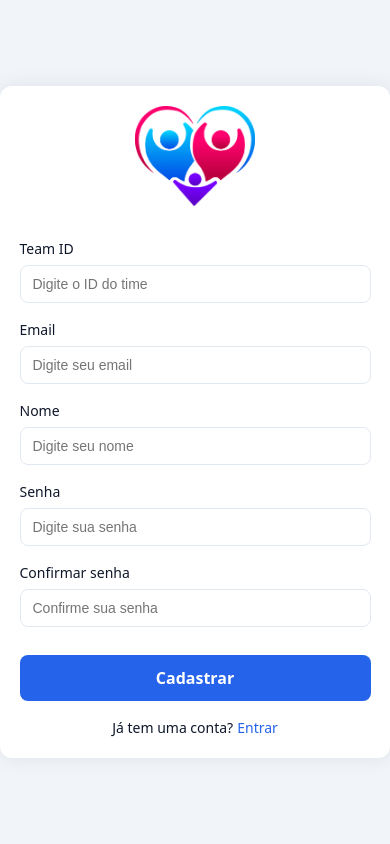
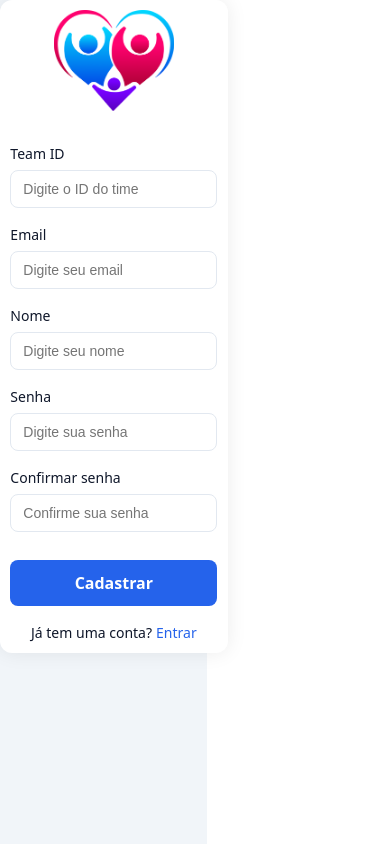
Before and after one commit to NextlLine/e-jairo-frontend, a React (Vite) app: page /signup in a window 390 px wide. Built offline with nearby package versions, Linux system fonts and the light colour scheme.

Commit message:
fix: change vh for dvh to fix the non used mobile browser space in view

```diff
--- a/src/layouts/PrivateLayout.tsx
+++ b/src/layouts/PrivateLayout.tsx
@@ -16,8 +16,8 @@ export default function PrivateLayout() {
 
 const styles: Record<string, CSSProperties> = {
   app: {
-    height: "100vh",
-    width: "100vw",
+    minHeight: "100dvh",
+    width: "100%",
     display: "flex",
     flexDirection: "column",
     background: colors.background,
--- a/src/layouts/PublicLayout.tsx
+++ b/src/layouts/PublicLayout.tsx
@@ -11,11 +11,11 @@ export default function PublicLayout() {
 
 const styles: Record<string, React.CSSProperties> = {
   app: {
-    minHeight: "100vh",
-    width: "100vw",
+    minHeight: "100dvh",
+    width: "100%",
+    display: "flex",
+    flexDirection: "column",
     background: colors.background,
-    display: "flex",
-    alignItems: "center",
-    justifyContent: "center",
   },
+
 };
```
